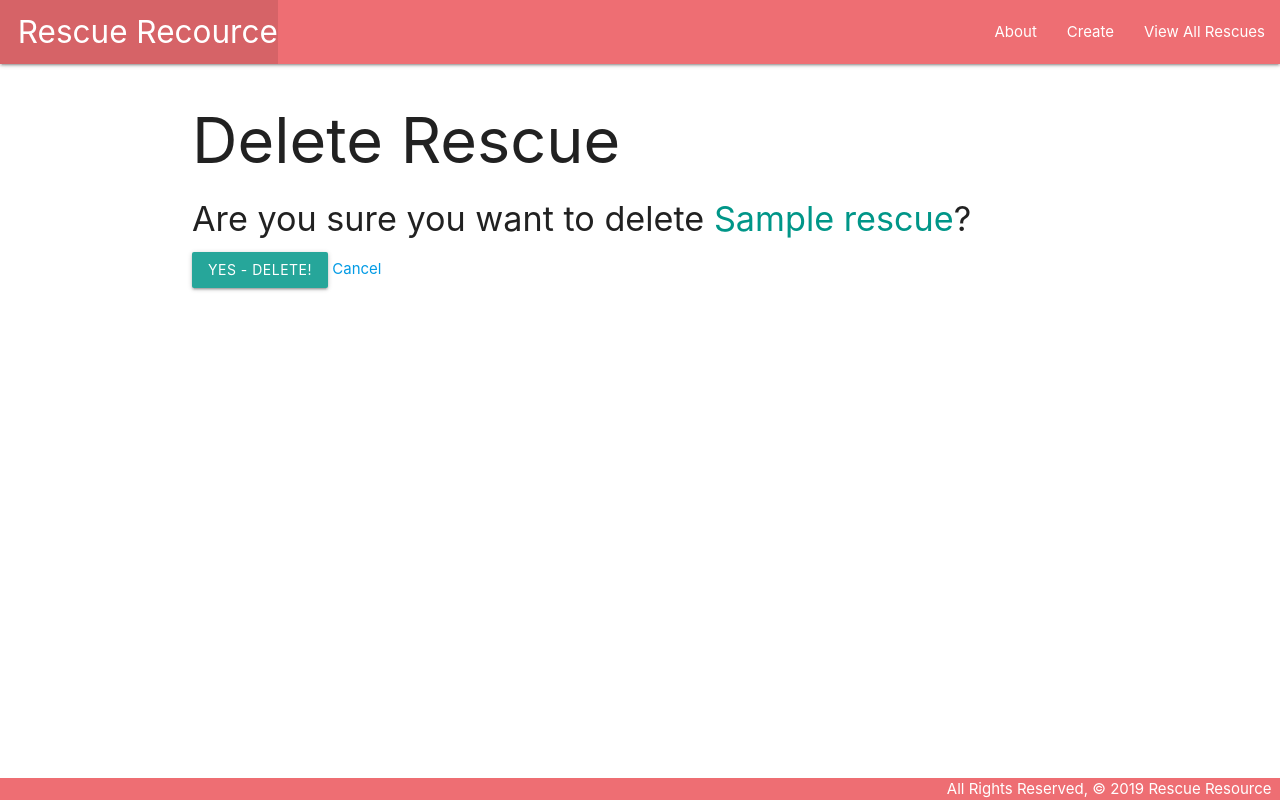
After one commit to shawkitajima/Django-Rescues-Project, a Django app: page /rescues/1/delete/ in a window 1280 px wide. The commit adds this page. Run offline with Django 3.2, Linux system fonts and the light colour scheme; tables that the repository leaves empty hold one stand-in row (values such as "Sample post").

Commit message:
adds update and delete operations

```diff
--- a/main_app/models.py
+++ b/main_app/models.py
@@ -1,4 +1,5 @@
 from django.db import models
+from django.urls import reverse
 # Create your models here.
 
 class Rescue(models.Model):
@@ -9,3 +10,6 @@ class Rescue(models.Model):
 
     def __str__(self):
         return f'{self.name} is a {self.animal} with an id of {self.id}'
+
+    def get_absolute_url(self):
+        return reverse('detail', kwargs={'rescue_id': self.id})
--- a/main_app/templates/base.html
+++ b/main_app/templates/base.html
@@ -5,7 +5,7 @@
   <meta charset="UTF-8">
   <meta name="viewport" content="width=device-width, initial-scale=1.0">
   <meta http-equiv="X-UA-Compatible" content="ie=edge">
-  <title>Cat Collector</title>
+  <title>Rescues!</title>
   <link rel="stylesheet" href="https://cdnjs.cloudflare.com/ajax/libs/materialize/1.0.0/css/materialize.min.css">
   <link rel="stylesheet" href="{% static 'css/style.css' %}">
 </head>
@@ -18,6 +18,7 @@
         </ul>
         <ul class="right">
           <li><a href="/about">About</a></li>
+          <li><a href="{% url 'rescue_create' %}">Create</a></li>
           <li><a href="/rescues">View All Rescues</a></li>
         </ul>
       </div>
--- /dev/null
+++ b/main_app/templates/main_app/rescue_confirm_delete.html
@@ -0,0 +1,13 @@
+{% extends 'base.html' %}
+
+{% block content %}
+  <h1>Delete Rescue</h1>
+
+  <h4>Are you sure you want to delete <span class="teal-text">{{ object.name }}</span>?</h4>
+
+  <form action="" method="POST">
+    {% csrf_token %}
+    <input type="submit" value="Yes - Delete!" class="btn">
+    <a href="{% url 'detail' object.id %}">Cancel</a>
+  </form>
+{% endblock %}
--- a/main_app/templates/rescues/detail.html
+++ b/main_app/templates/rescues/detail.html
@@ -14,6 +14,10 @@
       <p>Age: Baby</p>
     {% endif %}
   </div>
+  <div class="card-action">
+      <a href="{% url 'rescue_update' rescue.id %}">Edit</a>
+      <a href="{% url 'rescue_delete' rescue.id %}">Delete</a>
+  </div>
 </div>
 
 {% endblock %}
--- a/main_app/urls.py
+++ b/main_app/urls.py
@@ -6,4 +6,7 @@ urlpatterns = [
     path('about/', views.about, name='about'),
     path('rescues/', views.rescues_index, name = 'index'),
     path('rescues/<int:rescue_id>/', views.rescues_detail, name = 'detail'),
+    path('rescues/create', views.RescueCreate.as_view(), name = 'rescue_create'),
+    path('rescues/<int:pk>/update/', views.RescueUpdate.as_view(), name = 'rescue_update'),
+    path('rescues/<int:pk>/delete/', views.RescueDelete.as_view(), name = 'rescue_delete'),
 ]
--- a/main_app/views.py
+++ b/main_app/views.py
@@ -1,5 +1,6 @@
 from django.shortcuts import render
 from django.http import HttpResponse
+from django.views.generic.edit import CreateView, UpdateView, DeleteView
 from .models import Rescue
 # Create your views here.
 
@@ -17,3 +18,15 @@ def rescues_index(request):
 def rescues_detail(request, rescue_id):
     rescue = Rescue.objects.get(id=rescue_id)
     return render(request, 'rescues/detail.html', {'rescue': rescue})
+
+class RescueCreate(CreateView):
+    model = Rescue
+    fields = '__all__'
+
+class RescueUpdate(UpdateView):
+    model = Rescue
+    fields = ['animal', 'description', 'age']
+
+class RescueDelete(DeleteView):
+    model = Rescue
+    success_url = '/rescues/'
```
Also changed, not shown: main_app/templates/main_app/rescue_form.html (added, +17 -0 lines).
